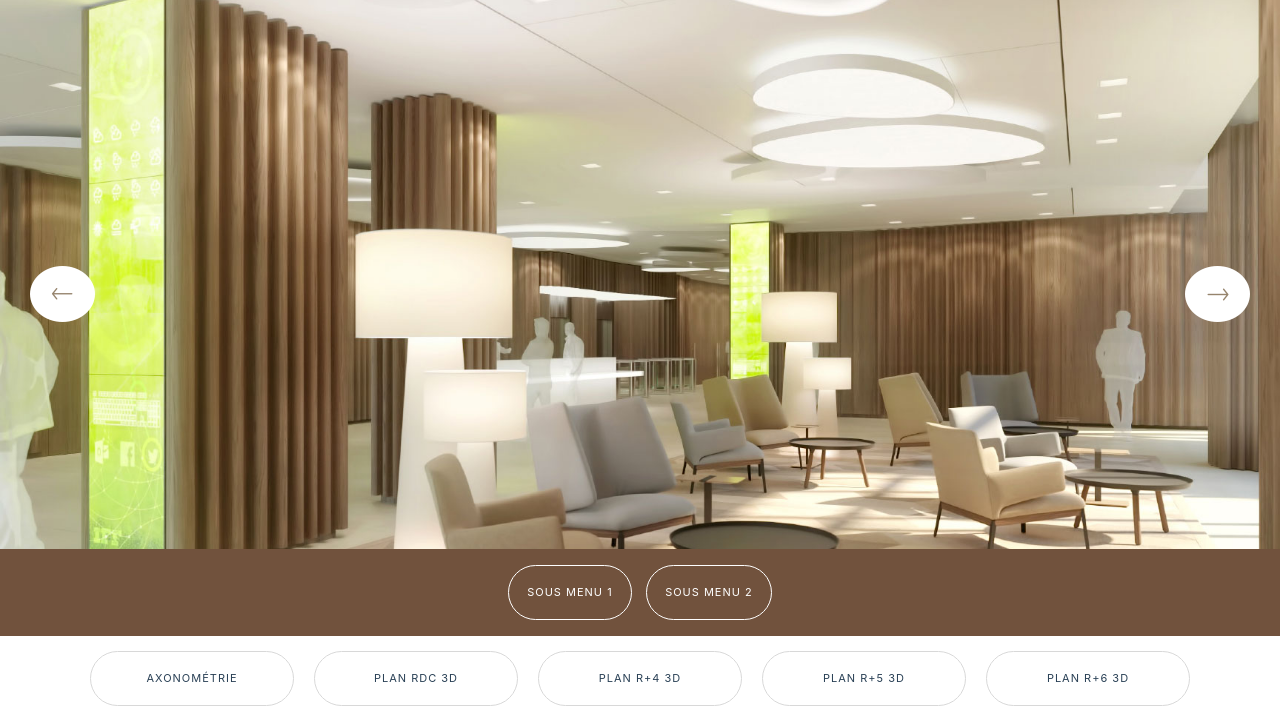
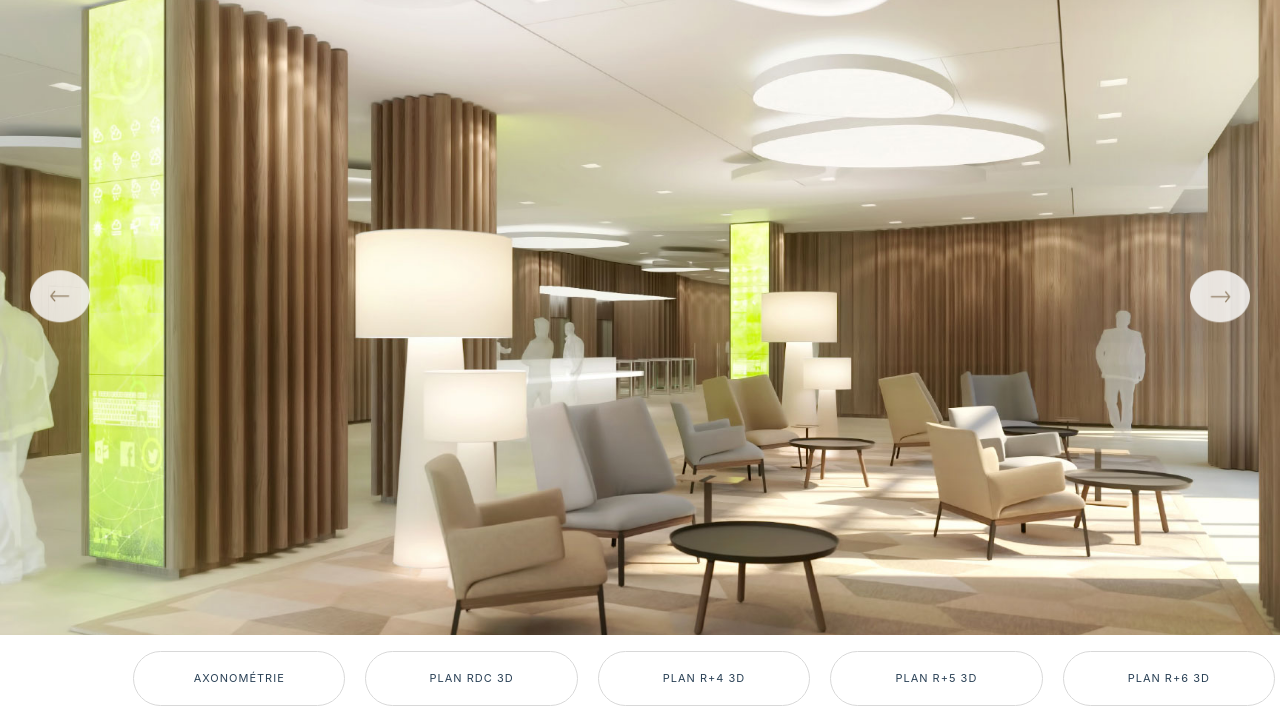
Before and after one commit to elleetla/crystal-park, a plain HTML site: page test2.html in a window 1280 px wide. Shown: the part 78-800 px from the top of the page. Drawn offline with Linux system fonts and the light colour scheme.

Commit message:
finalisation slider footer

```diff
--- a/css/app.css
+++ b/css/app.css
@@ -92,8 +92,9 @@ li{
 }
 
 .arrow-left img, .arrow-right img{
-    width: 65px;
+    width: 60px;
     height: auto;
+    opacity: 0.8;
 }
 
 .arrow-left, .arrow-right{
@@ -255,6 +256,7 @@ li{
 
 .subnav-footer{
     text-align: center;
+    padding-left: 10%;
 }
 
 .subnav-footer ul{
@@ -295,7 +297,6 @@ li{
     background-color: #71523D;
     text-align: center;
     padding: 16px 15px;
-    display: block;
 }
 
 .subnav-footer-hover li{
@@ -313,6 +314,10 @@ li{
     cursor: pointer;
     display: block;
     font-size: 0.688em;
+}
+
+#subnav-footer-one{
+    display: none;
 }
 
 .subnav-footer-hover li a:hover{
@@ -472,4 +477,10 @@ li{
         width: 50px;
     }
 
+    .subnav-footer{
+        text-align: center;
+        padding-left: 0;
+    }
+
+
 }
--- a/js/app.js
+++ b/js/app.js
@@ -26,4 +26,8 @@ $(function() {
         }
     });
 
+    $(".contact-list").click(function() {
+        $('#subnav-footer-one').slideToggle("slow");
+    });
+
 });
--- a/test2.html
+++ b/test2.html
@@ -47,12 +47,12 @@
 
     <footer id="footer-site">
 
-        <ul class="subnav-footer-hover">
-            <li><a href="#">Sous menu 1</a></li>
-            <li><a href="#">Sous menu 2</a></li>
+        <ul id="subnav-footer-one" class="subnav-footer-hover">
+            <li><a href="#">Space planning R+4 A</a></li>
+            <li><a href="#">Space planning R+4 B</a></li>
         </ul>
 
-        <div class="container">
+        <div class="container-fluid" style="padding: 0;">
             <div class="row">
                 <div class="col-lg-12">
                     <nav class="subnav-footer">
@@ -62,7 +62,7 @@
                             <li class="item"><a>Plan R+4 3D</a></li>
                             <li class="item"><a>Plan R+5 3D</a></li>
                             <li class="item"><a>Plan R+6 3D </a></li>
-                            <li class="item"><a>Space planning R+4</a></li>
+                            <li class="item"><a class="contact-list">Space planning R+4</a></li>
                             <li class="item"><a>Space planning R+5</a></li>
                             <li class="item"><a>Space planning R+6</a></li>
                         </ul>
```
Also changed, not shown: test1.html (+1 -1 lines).
